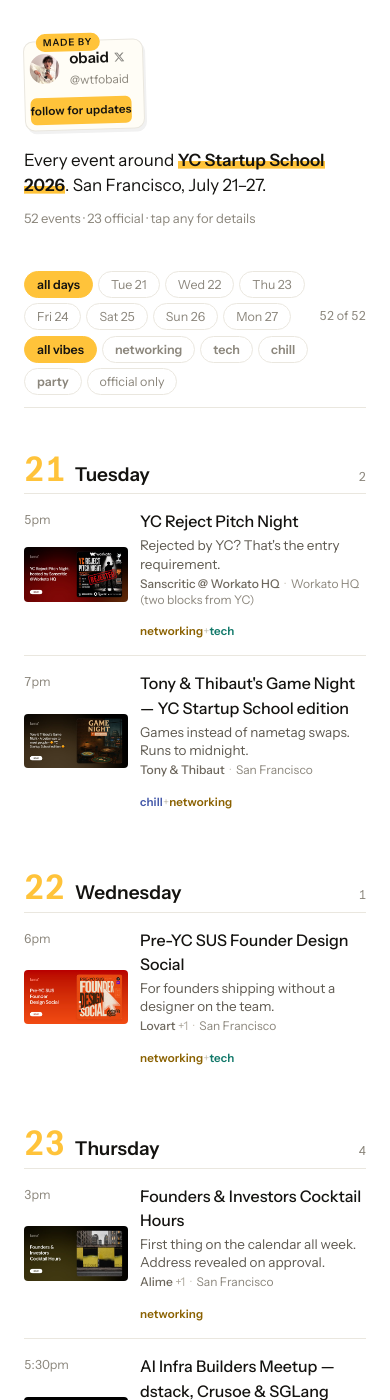
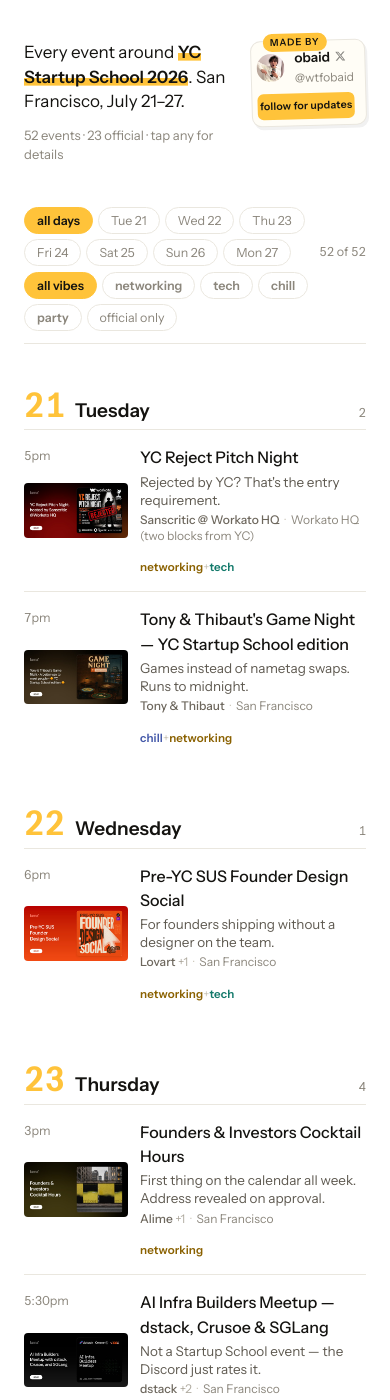
Before and after one commit to obaidregens/obaidregens.github.io, a Jekyll site: the page ycweek/index.html, which Jekyll copies as it is, in a window 390 px wide and 1400 px high. Built offline with Jekyll 4.4.1, drawn with Linux system fonts in a browser that asks for light colours.

Commit message:
Mobile: keep follow badge right of the wrapping title
Claude-Session: https://claude.ai/code/session_01Nm4Jir6dcYnsdoqoFYy9GK

```diff
--- a/ycweek/index.html
+++ b/ycweek/index.html
@@ -182,9 +182,12 @@ footer{margin-top:64px;padding:22px 0 56px;border-top:3px solid var(--y);font-si
 footer a{color:var(--y-deep)}
 
 @media(max-width:640px){
-  header{padding:40px 0 0;flex-direction:column-reverse;align-items:flex-start;gap:18px}
-  .xcard{padding:5px 12px 5px 5px}
-  .xcard img{width:30px;height:30px}
+  /* stay a row: title wraps on the left, follow badge stays top-right */
+  header{padding:40px 0 0;gap:12px}
+  .xcard{padding:5px 11px 6px 5px}
+  .xcard img{width:28px;height:28px}
+  .xcard .nm{font-size:13.5px}
+  .xcard .fl{font-size:10.5px;margin-top:7px}
   .intro{font-size:17px}
   /* scratchy chip stays small on mobile too — no size overrides */
   .ev summary{grid-template-columns:104px 1fr;gap:12px;align-items:start}
@@ -221,7 +224,7 @@ footer a{color:var(--y-deep)}
   <span class="glyph"><svg viewBox="0 0 24 24" aria-hidden="true"><path d="M20.317 4.369a19.79 19.79 0 0 0-4.885-1.515.074.074 0 0 0-.079.037c-.211.375-.444.864-.608 1.25a18.27 18.27 0 0 0-5.487 0 12.6 12.6 0 0 0-.617-1.25.077.077 0 0 0-.079-.037A19.736 19.736 0 0 0 3.677 4.37a.07.07 0 0 0-.032.027C.533 9.046-.32 13.58.099 18.057a.082.082 0 0 0 .031.057 19.9 19.9 0 0 0 5.993 3.03.078.078 0 0 0 .084-.028 14.09 14.09 0 0 0 1.226-1.994.076.076 0 0 0-.041-.106 13.1 13.1 0 0 1-1.872-.892.077.077 0 0 1-.008-.128c.126-.094.252-.192.372-.291a.074.074 0 0 1 .077-.01c3.928 1.793 8.18 1.793 12.062 0a.074.074 0 0 1 .078.009c.12.099.246.198.373.292a.077.077 0 0 1-.006.127 12.3 12.3 0 0 1-1.873.892.077.077 0 0 0-.041.107c.36.698.772 1.362 1.225 1.993a.076.076 0 0 0 .084.028 19.84 19.84 0 0 0 6.002-3.03.077.077 0 0 0 .032-.054c.5-5.177-.838-9.674-3.549-13.66a.061.061 0 0 0-.031-.03zM8.02 15.331c-1.183 0-2.157-1.085-2.157-2.419 0-1.333.956-2.419 2.157-2.419 1.21 0 2.176 1.096 2.157 2.42 0 1.333-.956 2.418-2.157 2.418zm7.975 0c-1.183 0-2.157-1.085-2.157-2.419 0-1.333.955-2.419 2.157-2.419 1.21 0 2.176 1.096 2.157 2.42 0 1.333-.946 2.418-2.157 2.418z"/></svg></span>
   <span class="txt">
     <span class="t">main afterparty Discord</span>
-    <span class="s"><b>250+ attendees</b> · meetups &amp; who's going</span>
+    <span class="s"><b>260+ attendees</b> · meetups &amp; who's going</span>
   </span>
   <span class="cta">join</span>
 </a>
```
Also changed, not shown: scripts/lib/render-ycweek.ts (+6 -3 lines).
